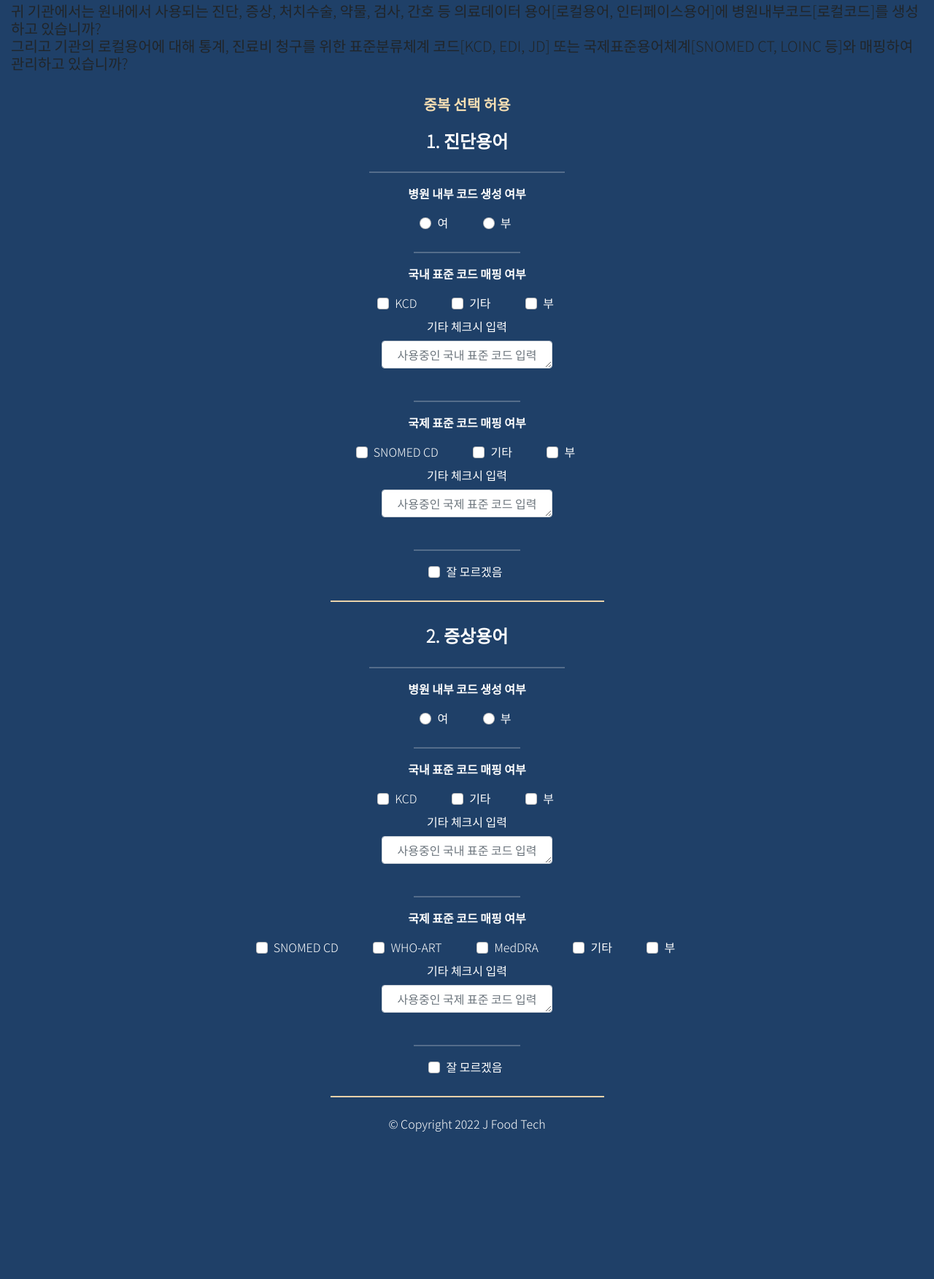
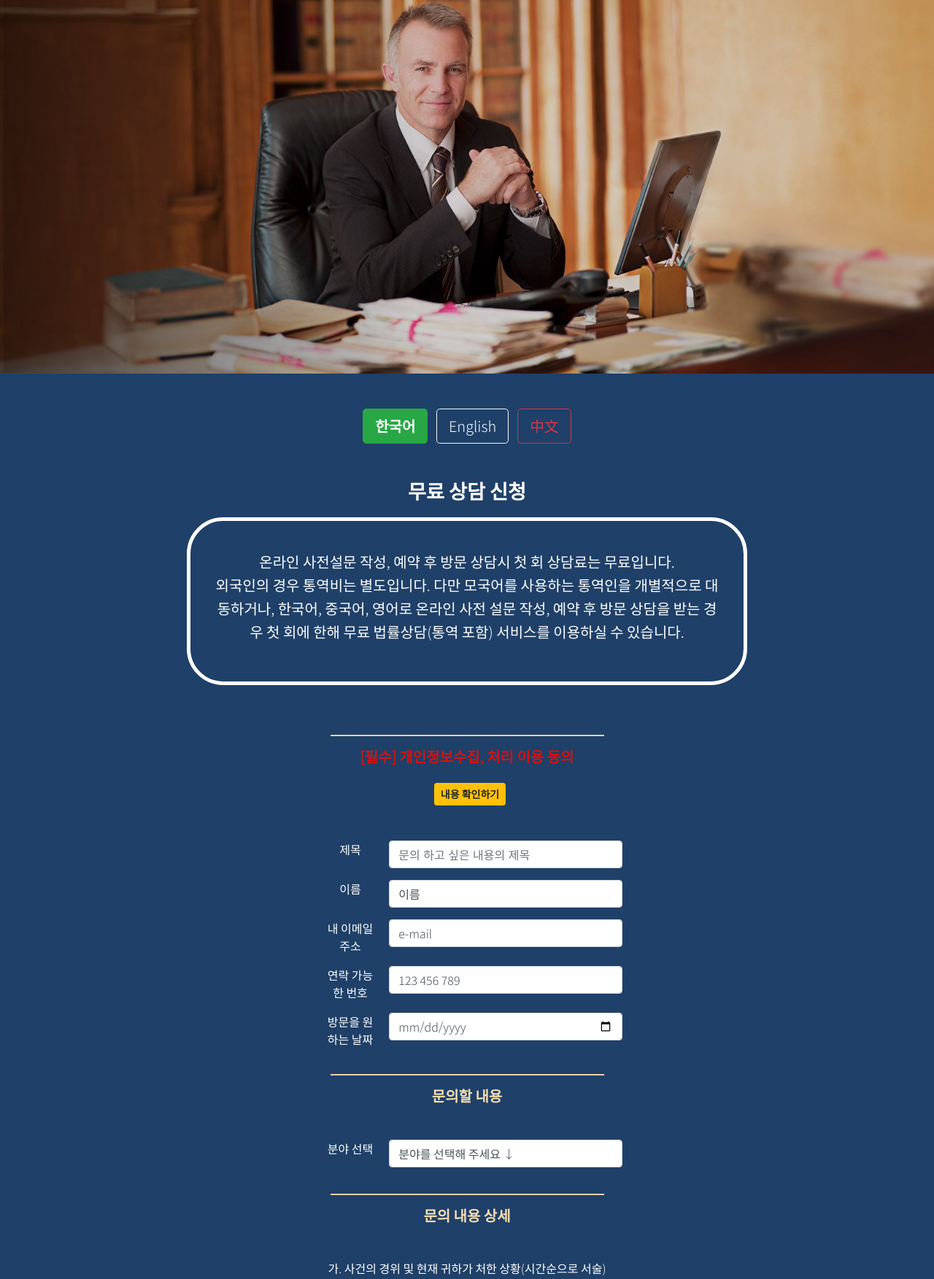
Before and after one commit to ByeonghoonJeon/Lawfirm-Reservation-Website, a plain HTML site: page english.html in a window 1280 px wide. Shown: the part 50-1803 px from the top of the page at 73% size. Before the commit the page ends 1622 px from the top, so only its background shows below. Drawn offline with nearby package versions, Linux system fonts and the light colour scheme.

Commit message:
Languages

```diff
--- a/english.html
+++ b/english.html
@@ -1,9 +1,9 @@
 <!doctype html>
-<html lang="en">
+<html lang="en" />
 
 <head>
     <!-- Required meta tags -->
-    <meta charset="utf-8">
+    <meta content="text/html" charset="UTF-8" />
     <meta name="viewport" content="width=device-width, initial-scale=1, shrink-to-fit=no">
 
     <!-- Fonts and icons -->
@@ -23,215 +23,159 @@
 
 <body>
     <div class="container-fluid">
-        <div class="header">
-            <div class="row">
-                <h5 class="headerTitle">한국보건의료정보원 비대면 설문조사</h5>
+
+        <div class="row">
+            <img src="images/main.jpg" class="mainImage">
+        </div>
+        <div class="language">
+            <a href="#"><button type="button"
+                    class="btn btn-lg btn-success my-5  mr-2"><strong>한국어</strong></button></a>
+            <a href="english.html"><button type="button"
+                    class="btn btn-lg btn-outline-light my-5  mr-2">English</button></a>
+            <a href="chinese.html">
+                <button" class="btn btn-lg btn-outline-danger my-5">中文</button>
+            </a>
+        </div>
+        <h5 class="headerTitle">무료 상담 신청</h5>
+        <div class="row cardSection">
+            <div class="card mb-5">
+                <div class="card-body">
+                    <h5 class="notice">온라인 사전설문 작성, 예약 후 방문 상담시 첫 회 상담료는 무료입니다.<br>
+                        외국인의 경우 통역비는 별도입니다. 다만 모국어를 사용하는 통역인을 개별적으로 대동하거나, 한국어, 중국어, 영어로 온라인 사전 설문 작성, 예약 후 방문 상담을 받는 경우
+                        첫
+                        회에 한해
+                        무료 법률상담(통역 포함) 서비스를 이용하실 수 있습니다.
+                    </h5><br>
+                </div>
             </div>
         </div>
-        <div class="questionArea">
-            <h5 class="questionnaire">귀 기관에서는 원내에서 사용되는 진단, 증상, 처치수술, 약물, 검사, 간호 등 의료데이터 용어[로컬용어, 인터페이스용어]에
-                병원내부코드[로컬코드]를
-                생성하고 있습니까? <br> 그리고 기관의 로컬용어에
-                대해
-                통계, 진료비 청구를 위한 표준분류체계 코드[KCD, EDI, JD] 또는 국제표준용어체계[SNOMED CT, LOINC 등]와 매핑하여 관리하고 있습니까?
-            </h5><br>
-            <h5 class="questionnaireTip">중복 선택 허용</h5>
-        </div>
-        <div class="answerArea">
-            <div class="row col text-center mx-0">
-                <h4 class="fw-bold mt-3">1. 진단용어</h4>
-                <hr class="separationLine1">
-                <form class="px-4" action="">
-                    <p class="fw-bold">병원 내부 코드 생성 여부</p>
-                    <div class="form-check mb-2 inbox mr-5">
-                        <input class="form-check-input" type="radio" name="exampleForm" id="radioExample1" />
-                        <label class="form-check-label" for="radioExample1">
-                            여
-                        </label>
+        <hr class="separationLine3">
+        <form action="mailto:jeon4972@snu.ac.kr" method="post" enctype="text/plain" accept-charset="utf-8">
+            <div class="row agreement">
+                <h5 class="personalInformationAgreement">[필수] 개인정보수집, 처리 이용 동의</h5>
+                <div class="form-check mb-5 inbox">
+                    <button type="button" class="btn btn-sm btn-warning mt-3" id="myBtn"><strong>내용
+                            확인하기</strong></button>
+                    <!-- The Modal -->
+                    <div id="myModal" class="modal">
+                        <!-- Modal content -->
+                        <div class="modal-content">
+                            <div class="modalTextField row">
+                                <p>개인정보 수집 처리 이용에 관한 안내</p>
+                            </div>
+                            <div class="modalAgreeField row justify-content-center">
+                                <div class="form-check mb-2 inbox">
+                                    <input class="form-check-input mb-3 form-group" type="radio" name="iAgree"
+                                        id="iAgree" />
+                                    <label class="form-check-label" for="iAgree">
+                                        <p class="yesAgree">위 내용에 동의합니다.</p>
+                                    </label>
+                                </div>
+                            </div>
+                            <span class="close">&times;</span>
+                        </div>
                     </div>
-                    <div class="form-check mb-2 inbox">
-                        <input class="form-check-input" type="radio" name="exampleForm" id="radioExample2" />
-                        <label class="form-check-label" for="radioExample2">
-                            부
-                        </label>
-                    </div>
-                </form>
-                <hr class="separationLine2">
-                <form class="px-4" action="">
-                    <p class="fw-bold">국내 표준 코드 매핑 여부</p>
-                    <div class="form-check mb-2 inbox mr-5">
-                        <input class="form-check-input" type="checkbox" name="exampleForm" id="checkbox1" />
-                        <label class="form-check-label" for="checkbox1">
-                            KCD
-                        </label>
-                    </div>
-                    <div class="form-check mb-2 inbox mr-5">
-                        <input class="form-check-input" type="checkbox" name="exampleForm" id="checkbox2" />
-                        <label class="form-check-label" for="checkbox2">
-                            기타
-                        </label>
-                    </div>
-                    <div class="form-check mb-2 inbox">
-                        <input class="form-check-input" type="checkbox" name="exampleForm" id="checkbox3" />
-                        <label class="form-check-label" for="checkbox3">
-                            부
-                        </label>
-                    </div>
+                </div>
+            </div>
+            <div class="row justify-content-center">
+                <br>
+                <label for="title" class="labelText col-md-1 form-group text-md-center text-center mb-3">
+                    제목
+                </label>
+                <input type="text" lang="ko" id="title" name="title" placeholder="문의 하고 싶은 내용의 제목"
+                    class="form-control col-md-3 col-6 mb-3" value=""><br>
+            </div>
+            <div class="row justify-content-center">
+                <label for="name" class="labelText col-md-1 form-group text-md-center text-center mb-3">
+                    이름
+                </label>
+                <input type="text" id="name" name="name" placeholder="이름" class="form-control col-md-3 col-6 mb-3"
+                    value="이름">
+            </div>
+            <div class="row justify-content-center">
+                <label for="email" class="labelText col-md-1 form-group text-md-center text-center mb-3">
+                    내 이메일 주소
+                </label>
+                <input type="email" id="email" name="email" placeholder="e-mail"
+                    class="form-control col-md-3 col-6 mb-3" value="e-mail">
+            </div>
+            <div class="row justify-content-center">
+                <label for="contact" class="labelText col-md-1 form-group text-md-center text-center mb-3">
+                    연락 가능한 번호
+                </label>
+                <input type="tel" id="contact" name="contact" placeholder="123 456 789"
+                    class="form-control col-md-3 col-6 mb-3" value="123 456 789">
+            </div>
+            <div class="row justify-content-center">
+                <label for="start" class="labelText col-md-1 form-group text-md-center text-center mb-3">방문을 원하는
+                    날짜</label>
 
-                    <!-- Message input -->
-                    <div class="form-outline mb-4 textBox">
-                        <label class="form-label" for="form4Example3">기타 체크시 입력</label>
-                        <textarea class="form-control text-center" id="form4Example3" placeholder="사용중인 국내 표준 코드 입력"
-                            rows="1"></textarea>
-                    </div>
-                </form>
-                <hr class="separationLine2">
-                <form class="px-4" action="">
-                    <p class="fw-bold">국제 표준 코드 매핑 여부</p>
-                    <div class="form-check mb-2 inbox mr-5">
-                        <input class="form-check-input" type="checkbox" name="exampleForm" id="checkbox4" />
-                        <label class="form-check-label" for="checkbox4">
-                            SNOMED CD
-                        </label>
-                    </div>
-                    <div class="form-check mb-2 inbox mr-5">
-                        <input class="form-check-input" type="checkbox" name="exampleForm" id="checkbox5" />
-                        <label class="form-check-label" for="checkbox5">
-                            기타
-                        </label>
-                    </div>
-                    <div class="form-check mb-2 inbox">
-                        <input class="form-check-input" type="checkbox" name="exampleForm" id="checkbox6" />
-                        <label class="form-check-label" for="checkbox6">
-                            부
-                        </label>
-                    </div>
-
-                    <!-- Message input -->
-                    <div class="form-outline mb-4 textBox">
-                        <label class="form-label" for="form4Example3">기타 체크시 입력</label>
-                        <textarea class="form-control text-center" id="form4Example3" rows="1"
-                            placeholder="사용중인 국제 표준 코드 입력"></textarea>
-                    </div>
-                </form>
-                <hr class="separationLine2">
-                <form class="px-4" action="">
-                    <div class="form-check mb-2 inbox">
-                        <input class="form-check-input" type="checkbox" name="exampleForm" id="checkbox7" />
-                        <label class="form-check-label" for="checkbox7">
-                            잘 모르겠음
-                        </label>
-                    </div>
-                </form>
+                <input type="date" id="start" name="trip-start" min="2022-01-01" max="2100-12-31"
+                    class="form-control col-md-3 col-6 mb-3" lang="ko">
             </div>
             <hr class="separationLine3">
-            <div class="row col text-center mx-0">
-                <h4 class="fw-bold mt-3">2. 증상용어</h4>
-                <hr class="separationLine1">
-                <form class="px-4" action="">
-                    <p class="fw-bold">병원 내부 코드 생성 여부</p>
-                    <div class="form-check mb-2 inbox mr-5">
-                        <input class="form-check-input" type="radio" name="exampleForm" id="radioExample1" />
-                        <label class="form-check-label" for="radioExample1">
-                            여
-                        </label>
-                    </div>
-                    <div class="form-check mb-2 inbox">
-                        <input class="form-check-input" type="radio" name="exampleForm" id="radioExample2" />
-                        <label class="form-check-label" for="radioExample2">
-                            부
-                        </label>
-                    </div>
-                </form>
-                <hr class="separationLine2">
-                <form class="px-4" action="">
-                    <p class="fw-bold">국내 표준 코드 매핑 여부</p>
-                    <div class="form-check mb-2 inbox mr-5">
-                        <input class="form-check-input" type="checkbox" name="exampleForm" id="checkbox1" />
-                        <label class="form-check-label" for="checkbox1">
-                            KCD
-                        </label>
-                    </div>
-                    <div class="form-check mb-2 inbox mr-5">
-                        <input class="form-check-input" type="checkbox" name="exampleForm" id="checkbox2" />
-                        <label class="form-check-label" for="checkbox2">
-                            기타
-                        </label>
-                    </div>
-                    <div class="form-check mb-2 inbox">
-                        <input class="form-check-input" type="checkbox" name="exampleForm" id="checkbox3" />
-                        <label class="form-check-label" for="checkbox3">
-                            부
-                        </label>
-                    </div>
+            <h5 class="questionnaireTip mb-5">문의할 내용</h5>
+            <div class="row justify-content-center">
+                <label for="category" class="labelText col-md-1 form-group text-md-center text-center">
+                    분야 선택
+                </label>
+                <select id="category" name="category" class="form-control col-md-3 col-6 text-left mb-3">
+                    <option selected>분야를 선택해 주세요 ↓</option>
+                    <option value="민사">민사-대여금/보증금반환/계약해제/손해배상/부동산인도/등기</option>
+                    <option value="형사">형사-고소/수사참여/형사재판</option>
+                    <option value="가사">가사-이혼/상속/성견후견</option>
+                    <option value="기타">기타</option>
+                </select>
+            </div>
+            <hr class="separationLine3">
+            <h5 class="questionnaireTip mb-5">문의 내용 상세</h5>
+            <p class="labelText text-center">가. 사건의 경위 및 현재 귀하가 처한 상황(시간순으로 서술)</p>
+            <div class=" row justify-content-center">
+                <textarea class="form-control col-md-5 col-6 mb-3" name="feedback" id="content"
+                    rows="8">2018. 3. 경 사업 자금으로 필요하다고 하여 1년 후에 받기로 하고 이자약정 없이 지인에게 차용증 없이 50,000,000원을 빌려주었는데, 현재까지 빌려준 돈을 받지 못하였습니다. 그 사람은 제가 돈을 갚으라고 할 때마다 나중에 갚겠다며 차일 피일 미루다가 2020. 경부터는 연락을 회피하기 시작하였습니다. 그러다가 작년 10월 경 갑자기 다시 연락이 되었는데 빌려간 투자금이고 지금은 사정이 좋지 않으니 돌려줄 수 없고 일부라도 차용증을 써주겠다고 하였습니다.</textarea>
+            </div>
+            <hr class="separationLine3">
+            <div class="row justify-content-center">
+                <div class="col col-md-3 form-group text-md-center text-center mt-3 pr-0 pl-0">
+                    <button type="submit" class="btn btn-outline-success btn-lg" style="font-weight: bold;">문의
+                        접수하기</button>
+                </div>
+            </div>
+        </form>
+        <hr class="separationLine3">
 
-                    <!-- Message input -->
-                    <div class="form-outline mb-4 textBox">
-                        <label class="form-label" for="form4Example3">기타 체크시 입력</label>
-                        <textarea class="form-control text-center" id="form4Example3" placeholder="사용중인 국내 표준 코드 입력"
-                            rows="1"></textarea>
-                    </div>
-                </form>
-                <hr class="separationLine2">
-                <form class="px-4" action="">
-                    <p class="fw-bold">국제 표준 코드 매핑 여부</p>
-                    <div class="form-check mb-2 inbox mr-5">
-                        <input class="form-check-input" type="checkbox" name="exampleForm" id="checkbox4" />
-                        <label class="form-check-label" for="checkbox4">
-                            SNOMED CD
-                        </label>
-                    </div>
-                    <div class="form-check mb-2 inbox mr-5">
-                        <input class="form-check-input" type="checkbox" name="exampleForm" id="checkbox4" />
-                        <label class="form-check-label" for="checkbox4">
-                            WHO-ART
-                        </label>
-                    </div>
-                    <div class="form-check mb-2 inbox mr-5">
-                        <input class="form-check-input" type="checkbox" name="exampleForm" id="checkbox4" />
-                        <label class="form-check-label" for="checkbox4">
-                            MedDRA
-                        </label>
-                    </div>
-                    <div class="form-check mb-2 inbox mr-5">
-                        <input class="form-check-input" type="checkbox" name="exampleForm" id="checkbox5" />
-                        <label class="form-check-label" for="checkbox5">
-                            기타
-                        </label>
-                    </div>
-                    <div class="form-check mb-2 inbox">
-                        <input class="form-check-input" type="checkbox" name="exampleForm" id="checkbox6" />
-                        <label class="form-check-label" for="checkbox6">
-                            부
-                        </label>
-                    </div>
-
-                    <!-- Message input -->
-                    <div class="form-outline mb-4 textBox">
-                        <label class="form-label" for="form4Example3">기타 체크시 입력</label>
-                        <textarea class="form-control text-center" id="form4Example3" rows="1"
-                            placeholder="사용중인 국제 표준 코드 입력"></textarea>
-                    </div>
-                </form>
-                <hr class="separationLine2">
-                <form class="px-4" action="">
-                    <div class="form-check mb-2 inbox">
-                        <input class="form-check-input" type="checkbox" name="exampleForm" id="checkbox7" />
-                        <label class="form-check-label" for="checkbox7">
-                            잘 모르겠음
-                        </label>
-                    </div>
-                </form>
-            </div>
-        </div>
     </div>
-    <hr class="separationLine3">
 
     <footer id="footer" class="text-center pt-2 pb-1">
         <p>© Copyright 2022 J Food Tech</p>
     </footer>
+    <script>
+        // Get the modal
+        var modal = document.getElementById("myModal");
 
+        // Get the button that opens the modal
+        var btn = document.getElementById("myBtn");
 
+        // Get the <span> element that closes the modal
+        var span = document.getElementsByClassName("close")[0];
+
+        // When the user clicks the button, open the modal
+        btn.onclick = function () {
+            modal.style.display = "block";
+        }
+
+        // When the user clicks on <span> (x), close the modal
+        span.onclick = function () {
+            modal.style.display = "none";
+        }
+
+        // When the user clicks anywhere outside of the modal, close it
+        window.onclick = function (event) {
+            if (event.target == modal) {
+                modal.style.display = "none";
+            }
+        }
+    </script>
     <script src="https://code.jquery.com/jquery-3.3.1.slim.min.js"
         integrity="sha384-q8i/X+965DzO0rT7abK41JStQIAqVgRVzpbzo5smXKp4YfRvH+8abtTE1Pi6jizo"
         crossorigin="anonymous"></script>
```
Also changed, not shown: chinese.html (+140 -197 lines).
